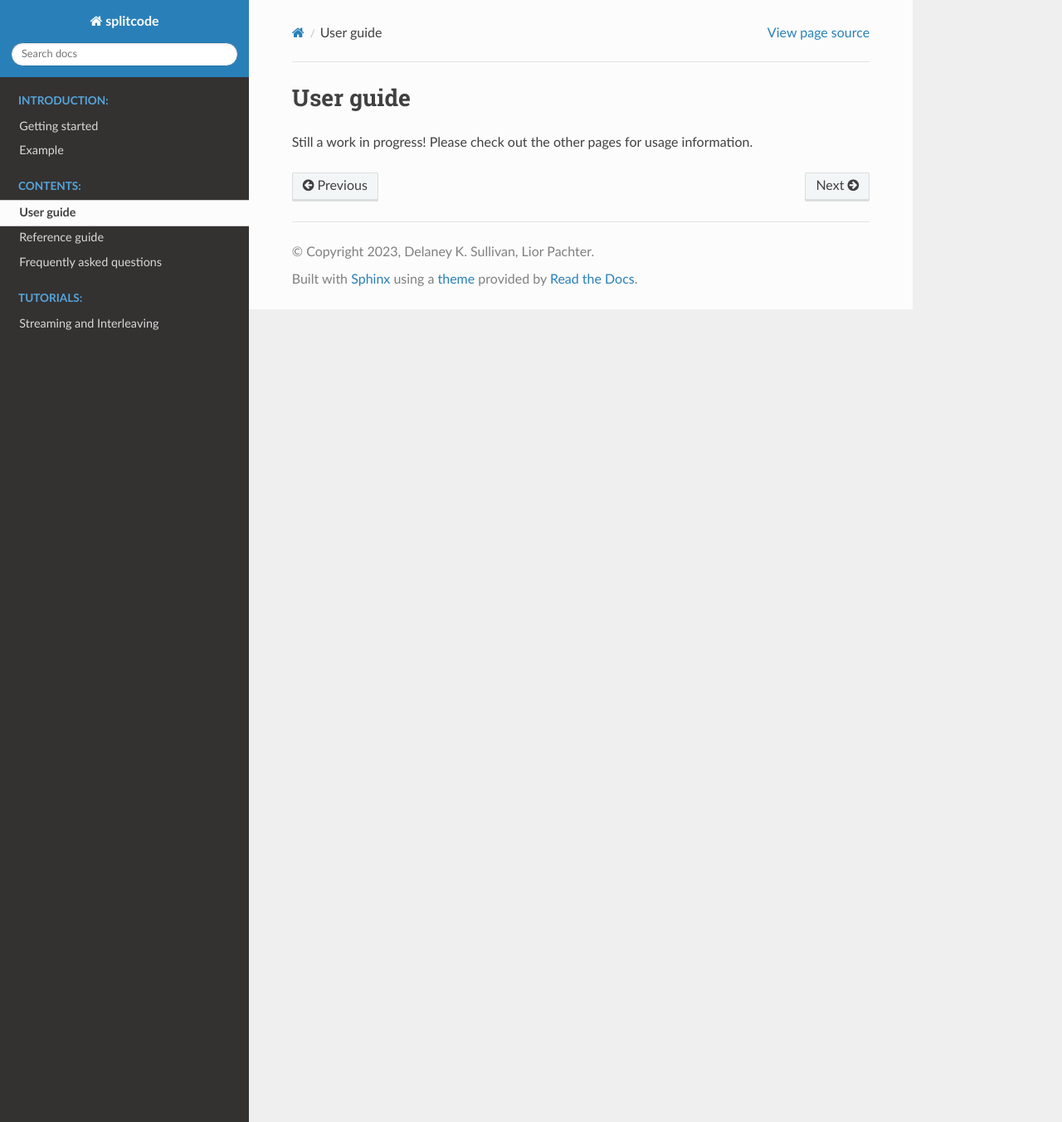
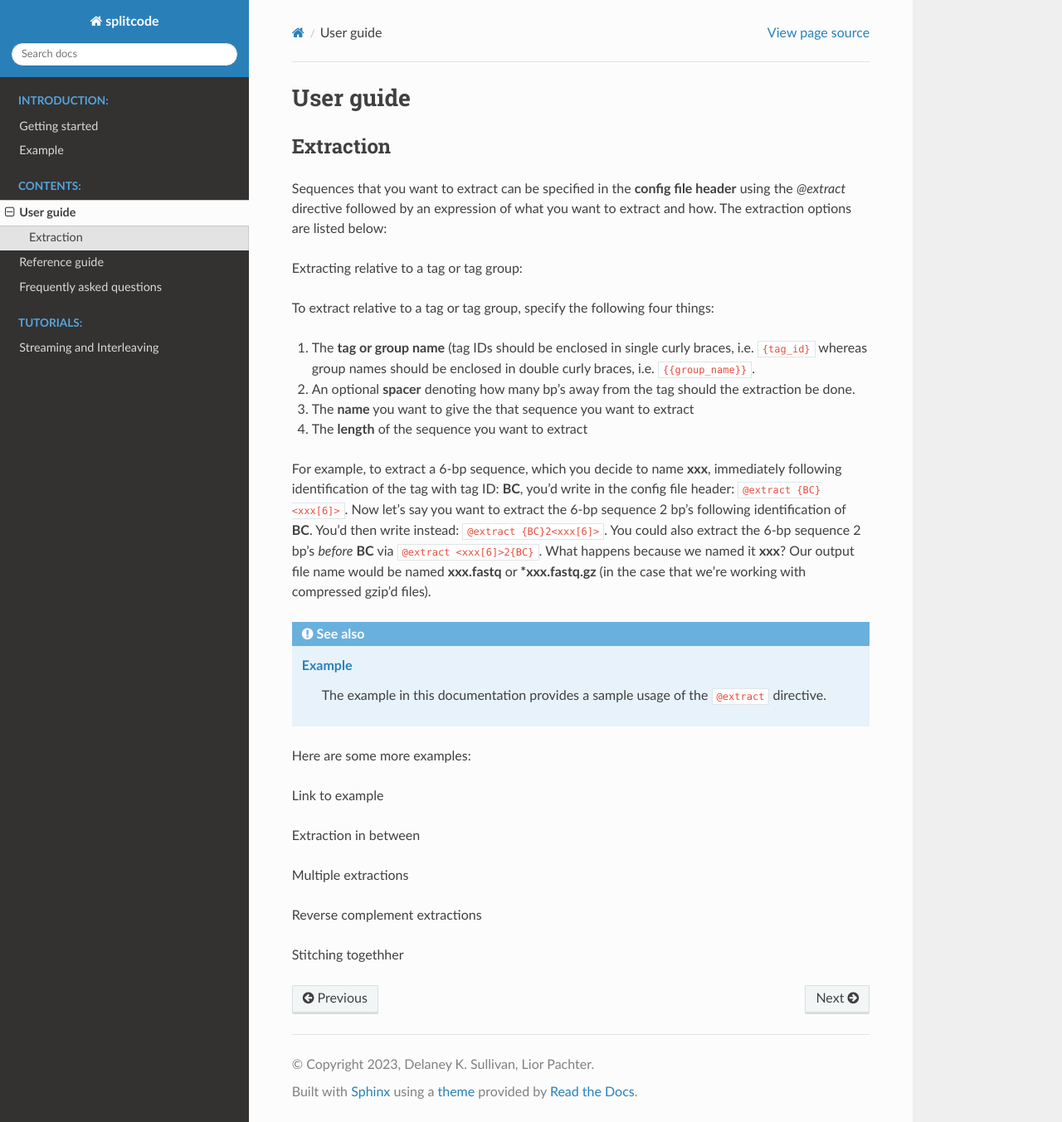
Before and after one commit to pachterlab/splitcode-tutorial, a Sphinx documentation site: the page built from docs/source/user_guide.rst, in a window 1280 px wide and 1353 px high. Shown: the whole window at 83% size. Built offline with Sphinx 7.4.7 and the Read the Docs theme 2.0.0, drawn with Linux system fonts in a browser that asks for light colours.

Commit message:
Update user_guide.rst

```diff
--- a/docs/source/user_guide.rst
+++ b/docs/source/user_guide.rst
@@ -1,4 +1,39 @@
 User guide
-===============
+==========
 
-Still a work in progress! Please check out the other pages for usage information.
+.. _Extraction guide:
+
+Extraction
+^^^^^^^^^^
+
+Sequences that you want to extract can be specified in the **config file header** using the `@extract` directive followed by an expression of what you want to extract and how. The extraction options are listed below:
+
+Extracting relative to a tag or tag group:
+
+To extract relative to a tag or tag group, specify the following four things:
+
+#. The **tag or group name** (tag IDs should be enclosed in single curly braces, i.e. ``{tag_id}`` whereas group names should be enclosed in double curly braces, i.e. ``{{group_name}}``.
+#. An optional **spacer** denoting how many bp's away from the tag should the extraction be done.
+#. The **name** you want to give the that sequence you want to extract
+#. The **length** of the sequence you want to extract
+
+For example, to extract a 6-bp sequence, which you decide to name **xxx**, immediately following identification of the tag with tag ID: **BC**, you'd write in the config file header: ``@extract {BC}<xxx[6]>``. Now let's say you want to extract the 6-bp sequence 2 bp's following identification of **BC**. You'd then write instead: ``@extract {BC}2<xxx[6]>``. You could also extract the 6-bp sequence 2 bp's *before* **BC** via ``@extract <xxx[6]>2{BC}``. What happens because we named it **xxx**? Our output file name would be named **xxx.fastq** or ***xxx.fastq.gz** (in the case that we're working with compressed gzip'd files).
+
+.. seealso::
+
+   :ref:`example page`
+     The example in this documentation provides a sample usage of the ``@extract`` directive.
+
+
+Here are some more examples:
+
+
+Link to example
+
+Extraction in between
+
+Multiple extractions
+
+Reverse complement extractions
+
+Stitching togethher
```
